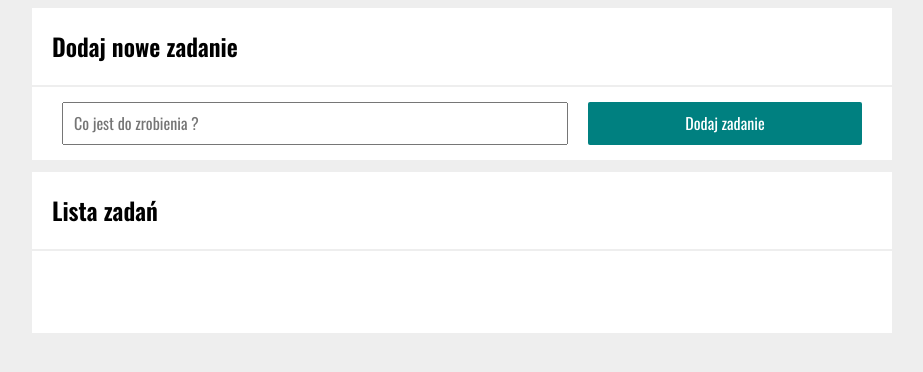
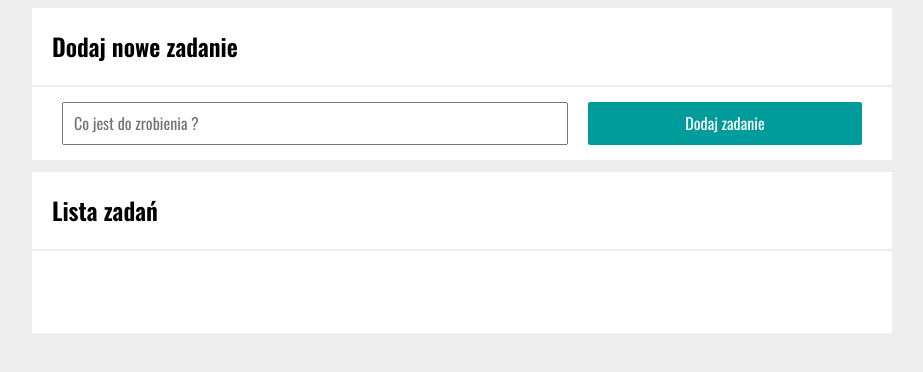
Before and after one commit to BrzozowskiSzymon/toDoList, a plain HTML site: page index.html in a window 1280 px wide. In both pictures the pointer is over the button "Dodaj zadanie". Shown: the part 82-454 px from the top of the page, without its empty margins (178-1101 px from the left). Drawn offline with nearby package versions, Linux system fonts and the light colour scheme.

Commit message:
add hover and active to form button

```diff
--- a/css/form.css
+++ b/css/form.css
@@ -22,6 +22,14 @@
     min-width: 185px
 }
 
+.form__button:hover {
+    background-color: rgb(0, 155, 155);
+}
+
+.form__button:active {
+    background-color: rgb(0, 192, 192);
+}
+
 .form {
     display: flex;
     flex-wrap: wrap;
```
